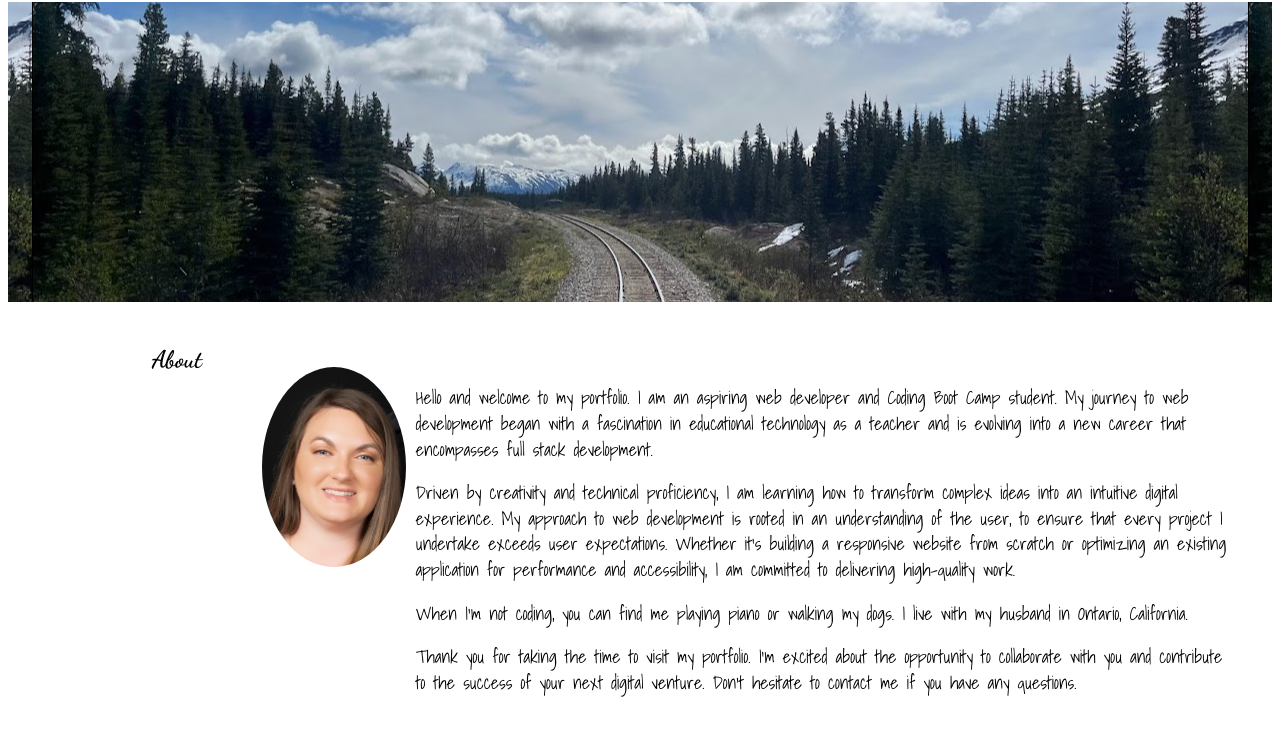
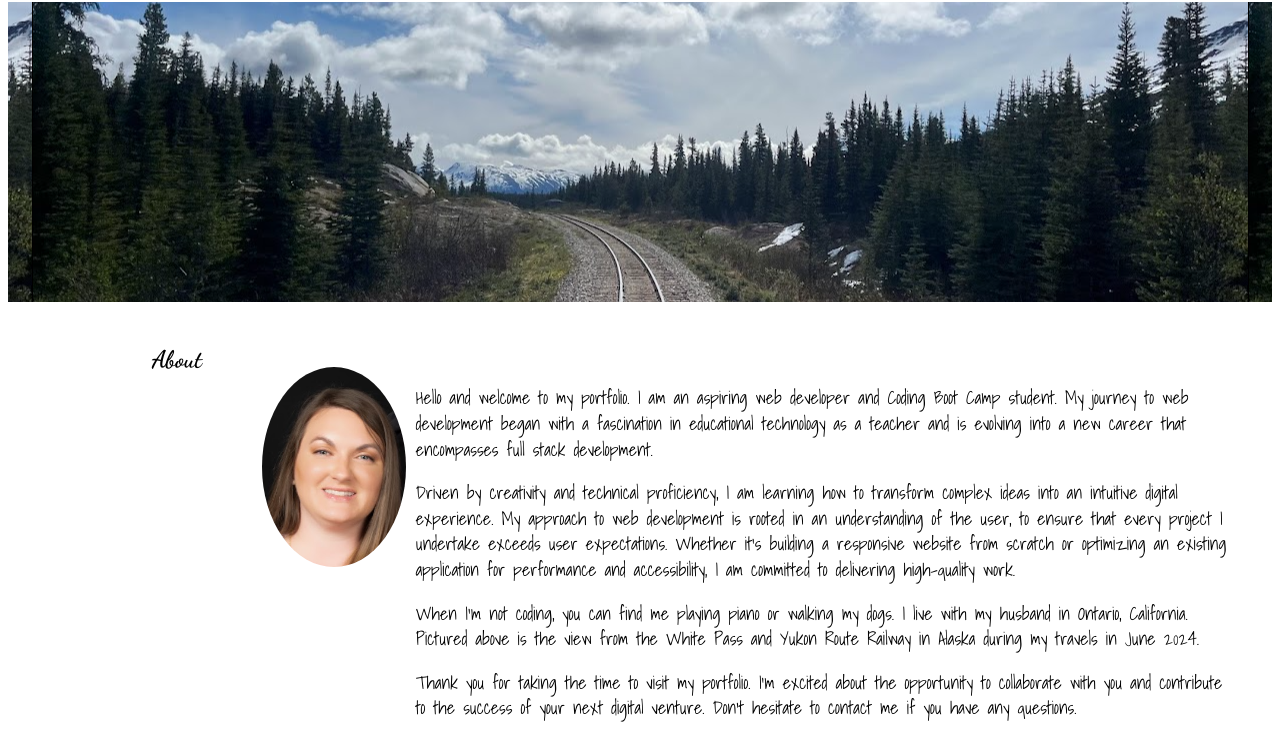
Before and after one commit to hweltzien/Portfolio, a plain HTML site: page index.html in a window 1280 px wide. Shown: the part 66-800 px from the top of the page. Drawn offline with Linux system fonts and the light colour scheme; a web font is replaced by a local one.

Commit message:
picture description added

```diff
--- a/index.html
+++ b/index.html
@@ -40,7 +40,7 @@
                     responsive website from scratch or optimizing an existing application for performance and
                     accessibility, I am committed to delivering high-quality work.</p>
 
-                <p>When I’m not coding, you can find me playing piano or walking my dogs. I live with my husband in Ontario, California.</p>
+                <p>When I’m not coding, you can find me playing piano or walking my dogs. I live with my husband in Ontario, California. Pictured above is the view from the White Pass and Yukon Route Railway in Alaska during my travels in June 2024.</p>
                 <p>Thank you for taking the time to visit my portfolio. I’m excited about the opportunity to collaborate with you and
                     contribute to the success of your next digital venture. Don’t hesitate to contact me if you have any questions.</p>
                 </section>
```
